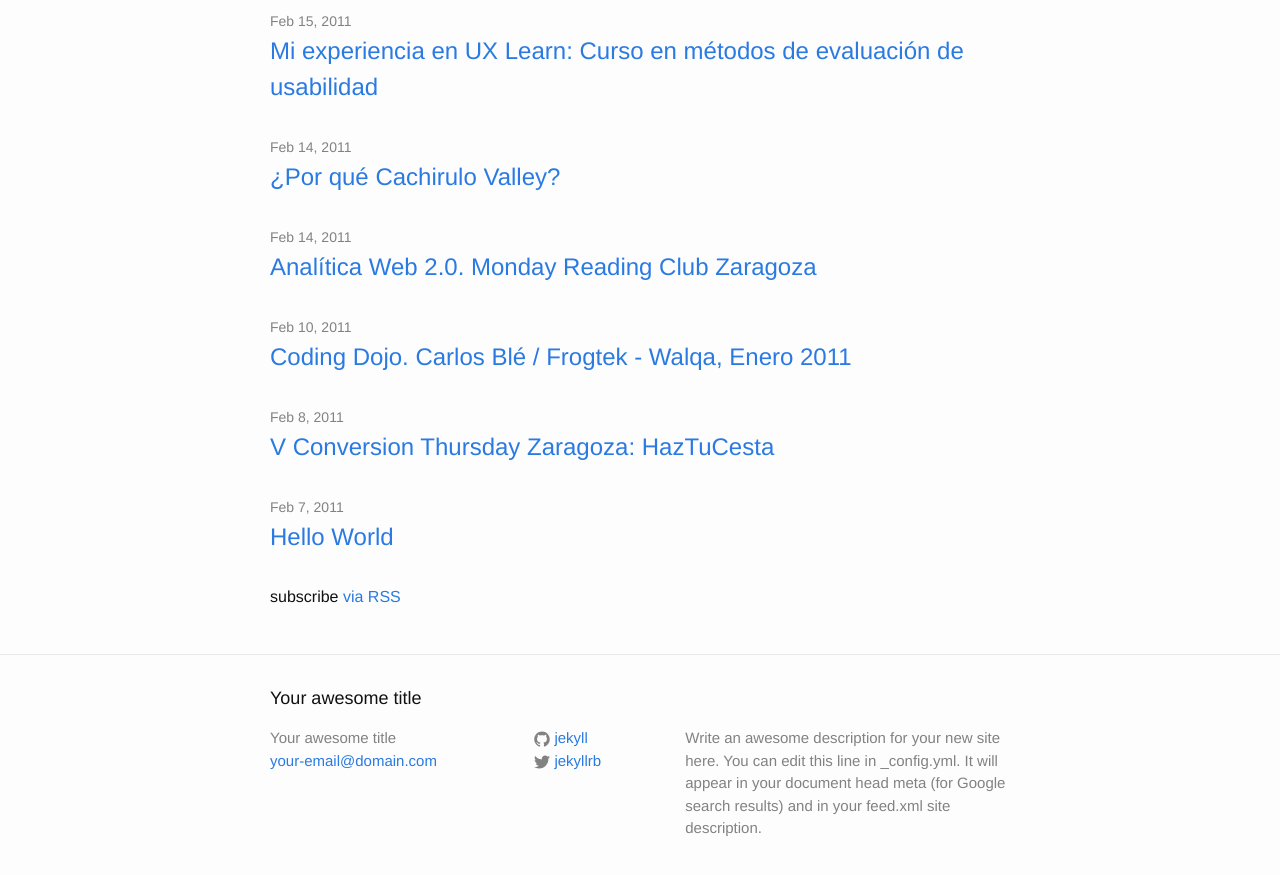
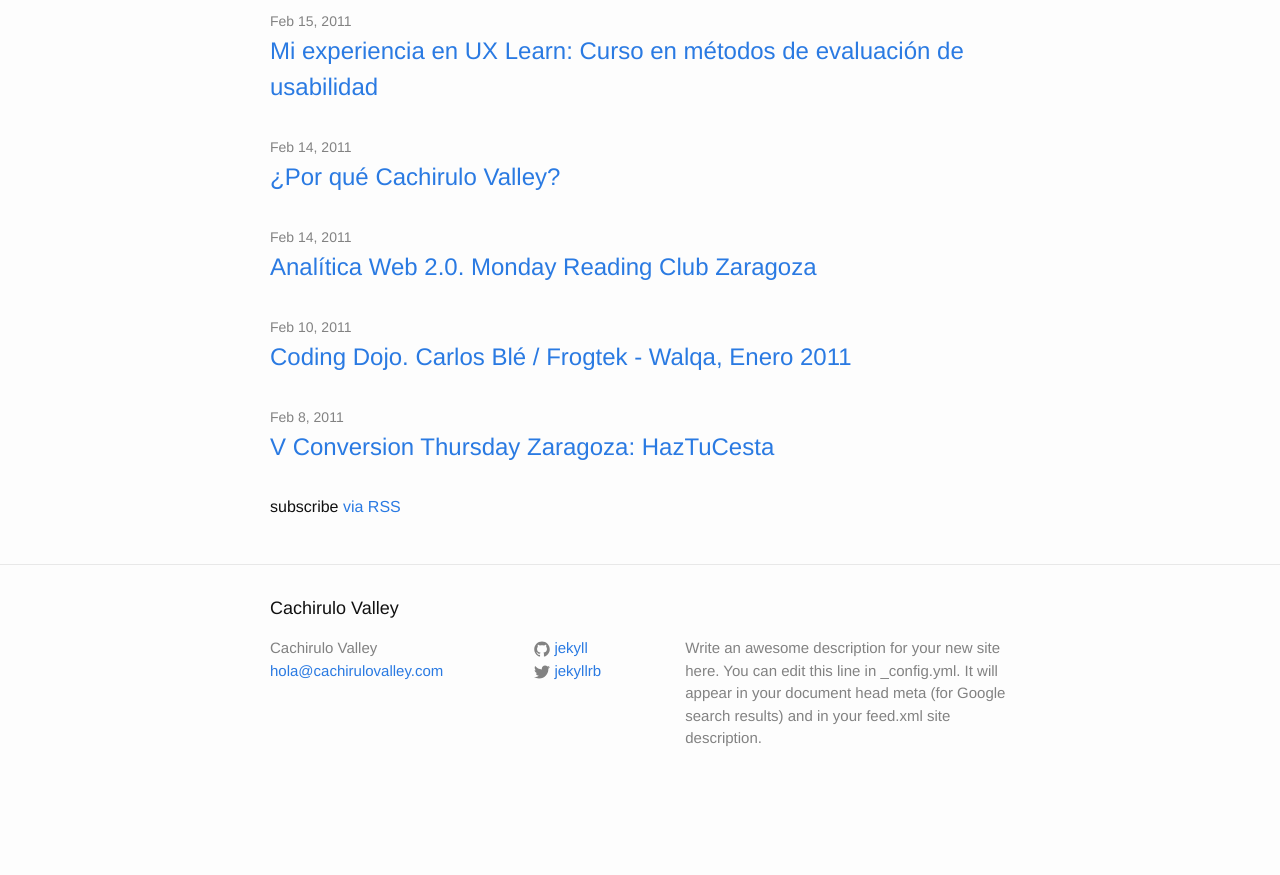
Before and after one commit to cachirulovalley/cachirulovalley.github.io, a Jekyll site: the page built from index.html, in a window 1280 px wide and 900 px high, scrolled down 8066 px. Shown: the top 875 px of the window. Built offline with Jekyll 4.4.1, drawn with Linux system fonts in a browser that asks for light colours; after the commit the page ends 8876 px from its top, so only the background shows below that; some of the changed text lies outside the part shown.

Commit message:
Delete hello world and update title

```diff
--- a/_config.yml
+++ b/_config.yml
@@ -6,8 +6,8 @@
 # 'jekyll serve'. If you change this file, please restart the server process.
 
 # Site settings
-title: Your awesome title
-email: your-email@domain.com
+title: Cachirulo Valley
+email: hola@cachirulovalley.com
 description: > # this means to ignore newlines until "baseurl:"
   Write an awesome description for your new site here. You can edit this
   line in _config.yml. It will appear in your document head meta (for
```
Also changed, not shown: _posts/2011-02-08-hello-world.html (deleted, +0 -30 lines).
